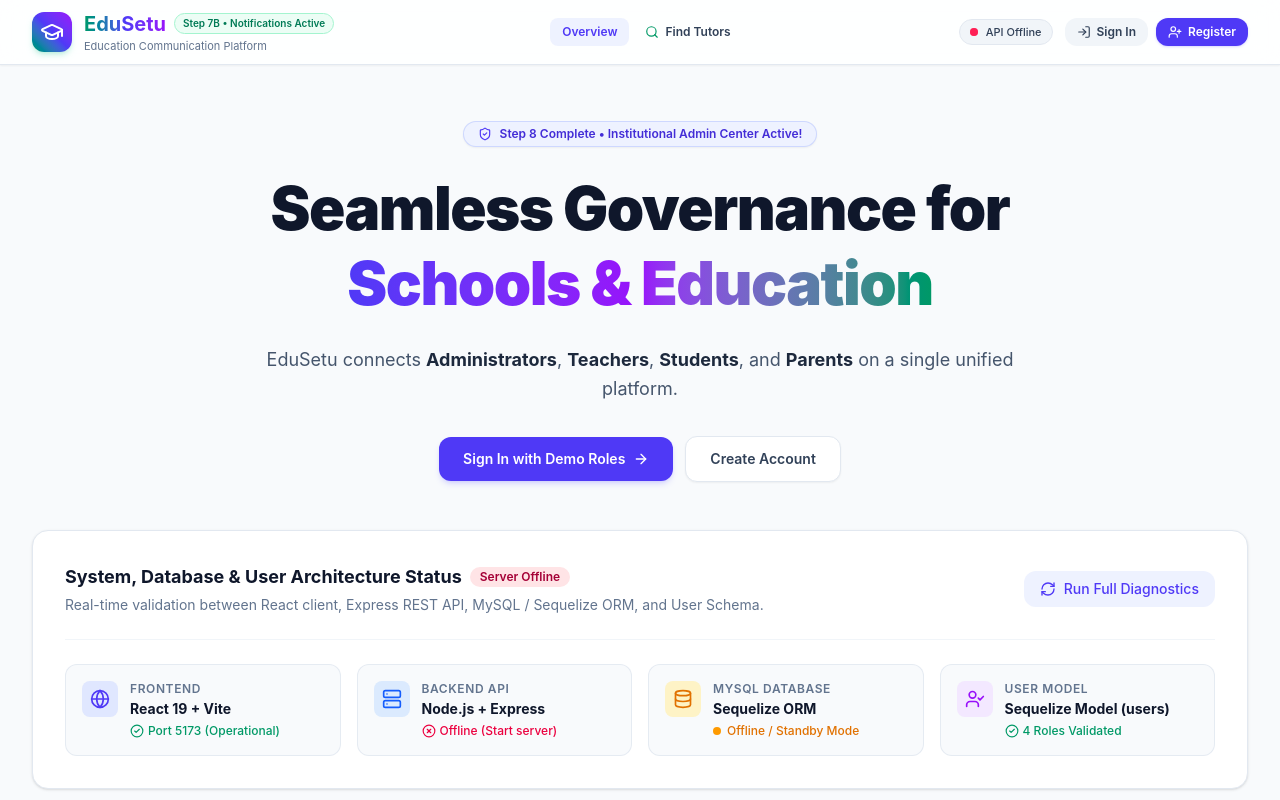
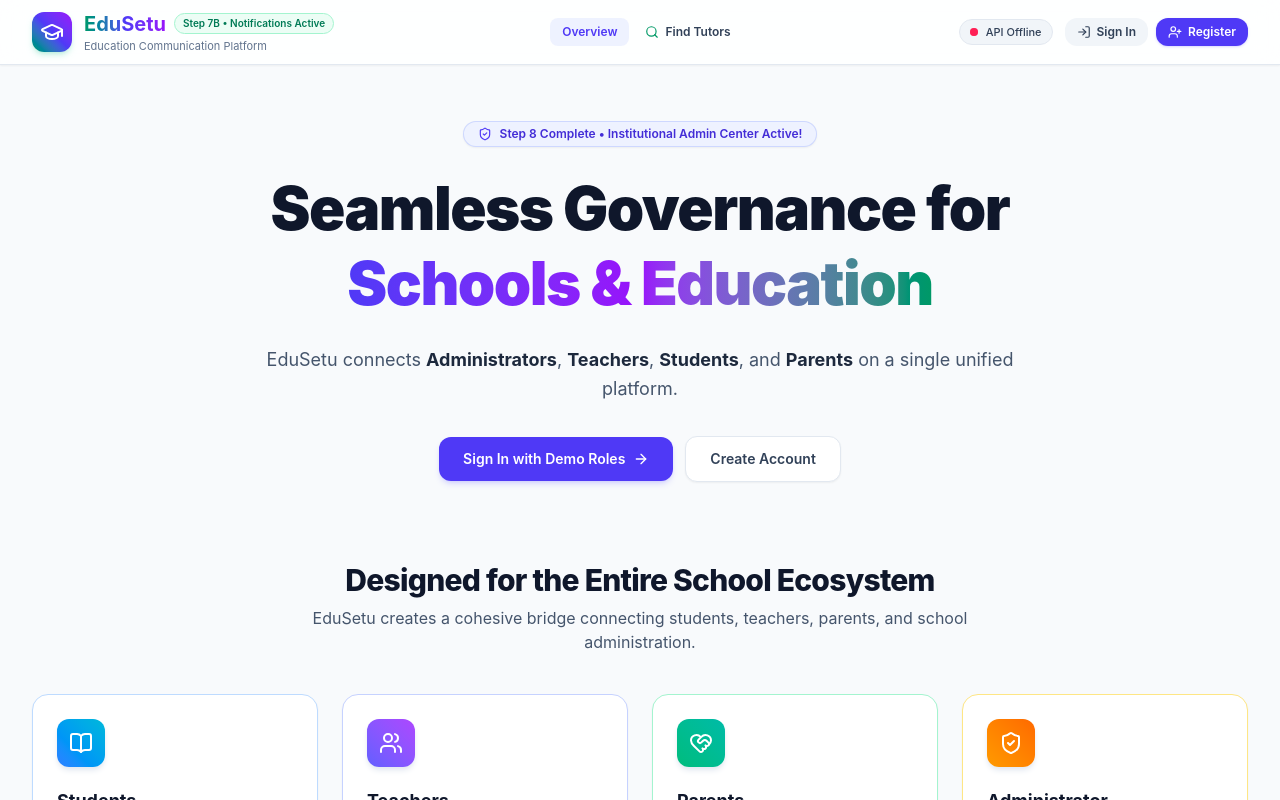
Before and after one commit to EduSetu-Devs/Edusetu_platform, a React (Vite) app in the folder client/: page / in a window 1280 px wide. Shown: the top 800 px of the page. Built offline with nearby package versions, Linux system fonts and the light colour scheme; no server answers.

Commit message:
fix(ui): remove developer status and architecture debug widget from home page

```diff
--- a/client/src/App.jsx
+++ b/client/src/App.jsx
@@ -1,7 +1,6 @@
 import React, { useState, useEffect } from 'react';
 import { AuthProvider, useAuth } from './context/AuthContext';
 import Navbar from './components/Navbar';
-import StatusCard from './components/StatusCard';
 import RoleCard from './components/RoleCard';
 import ArchitectureSection from './components/ArchitectureSection';
 import Footer from './components/Footer';
@@ -621,15 +620,6 @@ function AppContent() {
               </div>
             </section>
 
-            {/* System Status Card */}
-            <section>
-              <StatusCard
-                backendHealth={backendHealth}
-                isChecking={isChecking}
-                onRefresh={verifyBackend}
-              />
-            </section>
-
             {/* Roles Breakdown */}
             <section>
               <RoleCard />
--- a/client/vite.config.js
+++ b/client/vite.config.js
@@ -10,6 +10,16 @@ export default defineConfig({
   ],
   server: {
     port: 5173,
-    open: false
+    open: false,
+    proxy: {
+      '/api': {
+        target: 'http://localhost:5000',
+        changeOrigin: true
+      },
+      '/socket.io': {
+        target: 'http://localhost:5000',
+        ws: true
+      }
+    }
   }
 });
```
